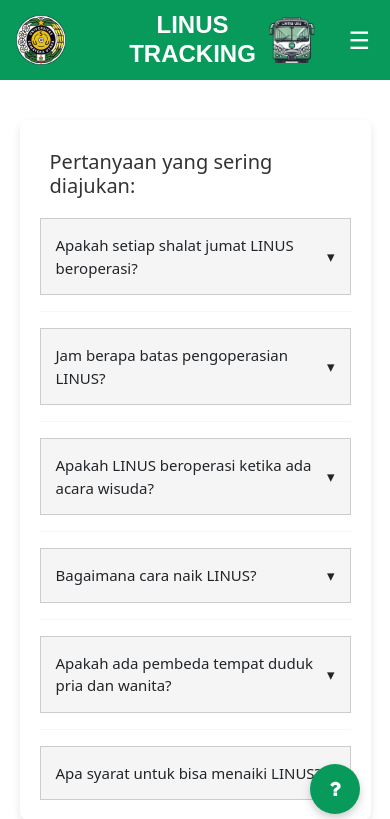
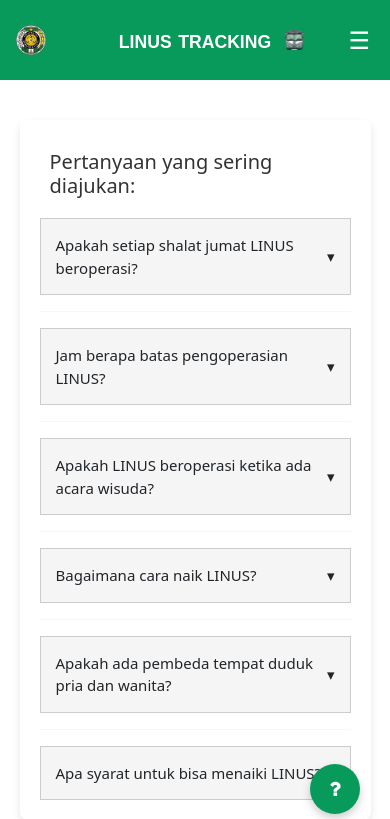
Before and after one commit to DamaiSilalahi/WEBSITE-LINUS, a PHP site: page /bus-location/faq/faq.php in a window 390 px wide. Shown: the top 819 px of the page. Run offline with PHP 8.4, Linux system fonts and the light colour scheme; some web fonts are replaced.

Commit message:
perbaikan responsive navbar

```diff
--- a/css/stylenav.css
+++ b/css/stylenav.css
@@ -1,4 +1,5 @@
-*, html {
+*,
+html {
     margin: 0;
     padding: 0;
     box-sizing: border-box;
@@ -32,7 +33,6 @@ nav {
     align-items: center;
     flex-grow: 1;
     transform: translateX(-50%);
-
 }
 
 .center-nav a {
@@ -56,11 +56,9 @@ nav {
     transition: color 0.3s, transform 0.3s;
 }
 
-
 .center-nav .location-linus-btn {
     display: flex;
     align-items: center;
-  padding: 0;
     margin-left: 10px;
     background-color: transparent;
     border-radius: 0;
@@ -167,7 +165,6 @@ nav {
 .toggle-container {
   display: none;
   align-items: center;
-  position: absolute;
   right: 20px;
   top: 30%;
   transform: translateY(-50%);
@@ -207,11 +204,8 @@ nav {
 
 
 @media (max-width: 800px) {
-  nav .toggle-container { display: none; }
-  .sidebar .toggle-container {
-    display: flex;
-    justify-content: center;
-    padding: 15px 0;
+  nav .toggle-container {
+      display: none;
   }
 }
 
@@ -230,10 +224,10 @@ nav {
   display : none, block;
 }
 
-@media (max-width: 400px){
-.center-nav span {
-  display: block;
-  text-align: center;
+@media (min-width: 800px) {
+  .toggle-container {
+      display: flex;
+      align-items: center;
   }
 }
 
@@ -243,3 +237,15 @@ nav {
     align-items: center;
   }
 }
+
+@media (max-width: 426px) {
+  .center-nav h1 span {
+      font-size: 1.1rem;
+  }
+  .logo-container img {
+      max-width: 30px;
+  }
+  .location-linus-btn img {
+      max-width: 20px;
+  }
+}
```
Lines whose indentation alone changed are shown as unchanged.
